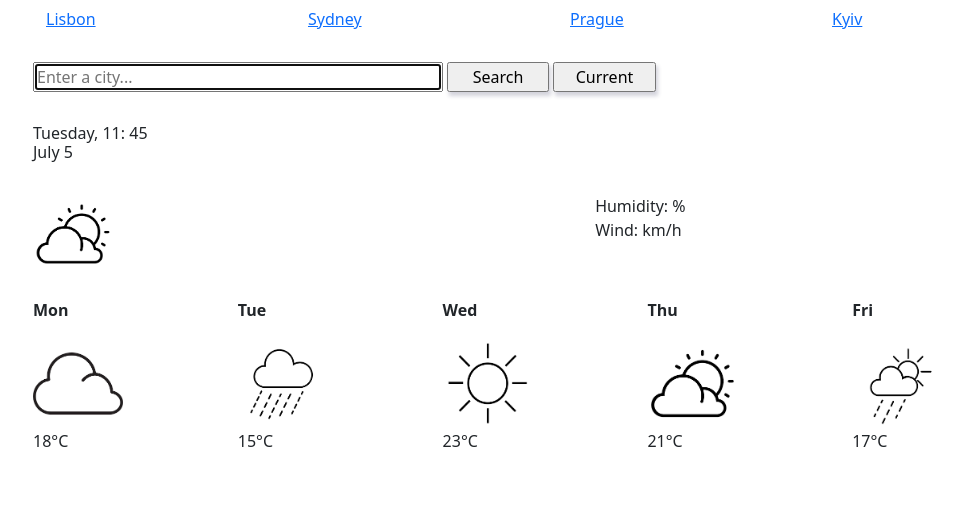
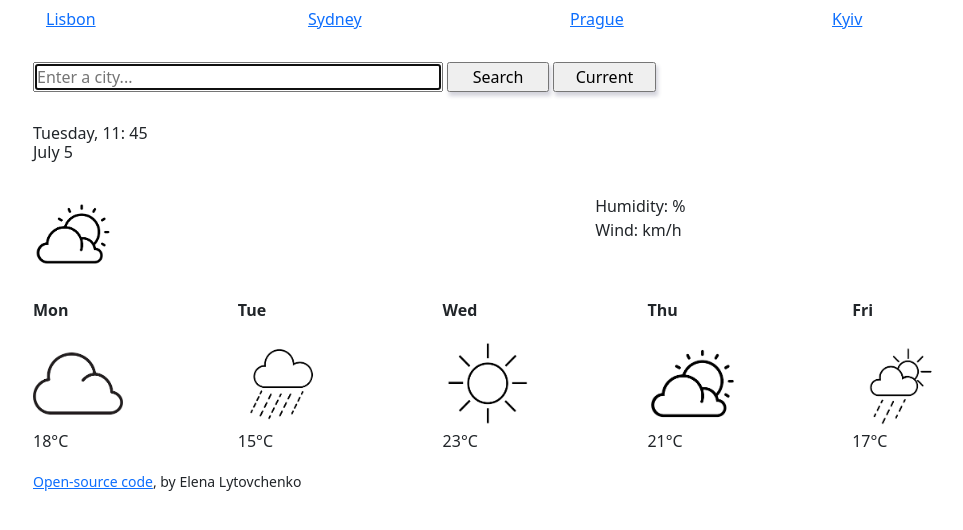
Before and after one commit to liLenali/w5_HW_, a plain HTML site: page index.html in a window 1280 px wide. Shown: the whole page, without its empty margins (95-1058 px from the left). Drawn offline with nearby package versions, Linux system fonts and the light colour scheme.

Commit message:
Open-source code

```diff
--- a/index.html
+++ b/index.html
@@ -149,6 +149,11 @@
           </div>
         </div>
       </div>
+      <small
+        ><a href="https://github.com/liLenali/w5_HW_" target="_blank"
+          >Open-source code</a
+        >, by Elena Lytovchenko</small
+      >
     </div>
 
     <script src="src/index.js"></script>
```
